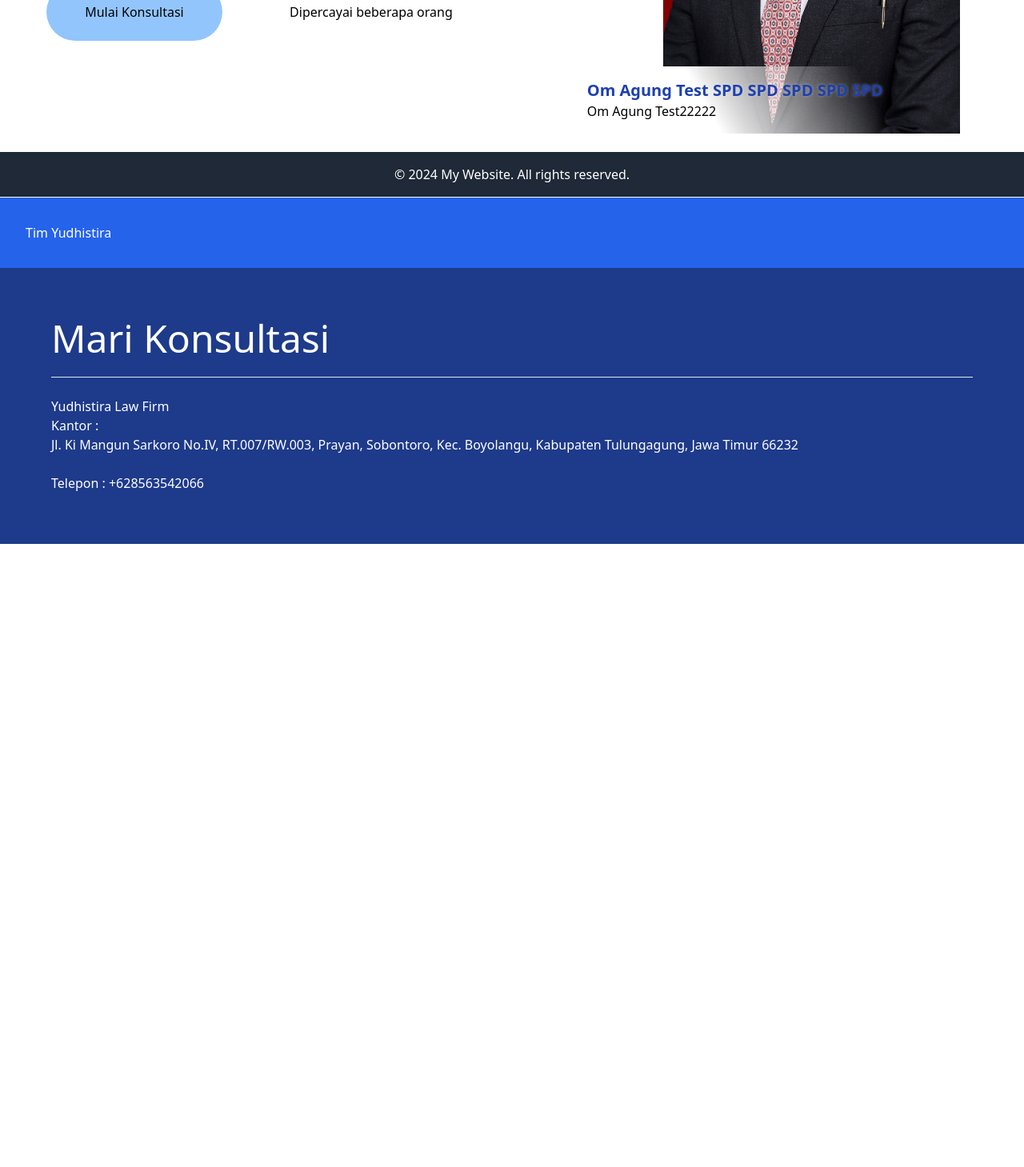
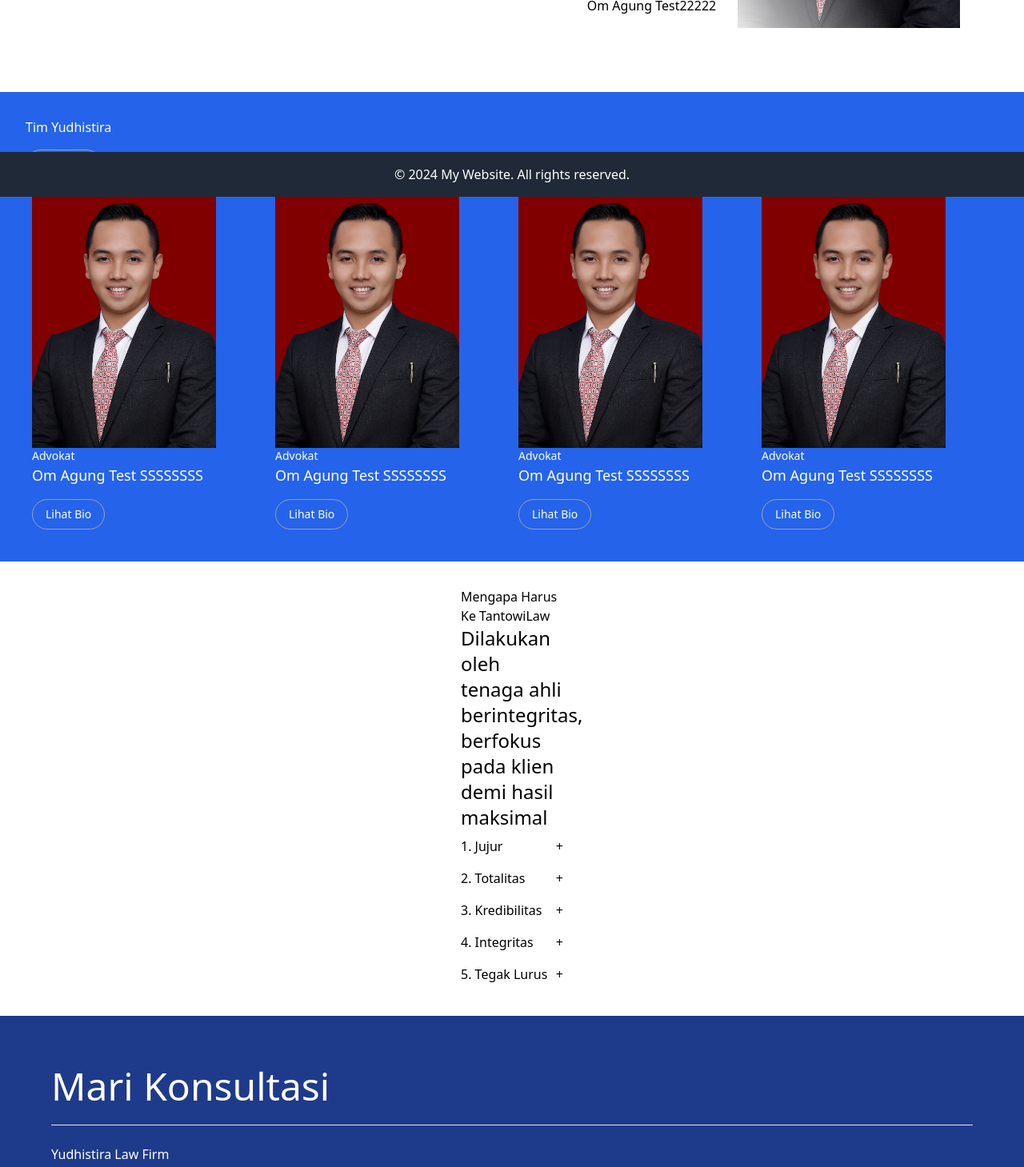
Before and after one commit to staysomi/WebLawyer, a Vue app in the folder lawfirm/: page / in a window 1280 px wide. Shown: the part 554-2013 px from the top of the page at 80% size. Before the commit the page ends 1290 px from the top, so only its background shows below. Built offline with nearby package versions, Linux system fonts and the light colour scheme.

Commit message:
add slider, popup, and dropdown-desc

```diff
--- /dev/null
+++ b/lawfirm/src/components/DetailsDropdown.vue
@@ -0,0 +1,70 @@
+<template>
+    <div class="relative w-full">
+        <div @click="toggleDropdown" class="py-2 justify-between flex">
+            {{ title }}
+            <span v-if="!isOpen">+</span>
+            <span v-if="isOpen">-</span>
+        </div>
+        <transition name="slide-fade" @before-enter="beforeEnter" @enter="enter" @leave="leave">
+            <div v-if="isOpen" class="w-full">
+                <slot></slot>
+            </div>
+        </transition>
+    </div>
+</template>
+
+<script>
+export default {
+    props: {
+        title: {
+            type: String,
+            required: true,
+        },
+    },
+    data() {
+        return {
+            isOpen: false,
+        };
+    },
+    methods: {
+        toggleDropdown() {
+            this.isOpen = !this.isOpen;
+        },
+        beforeEnter(el) {
+            el.style.maxHeight = '0';
+            el.style.opacity = '0';
+            el.style.transform = 'scaleY(0)';
+        },
+        enter(el, done) {
+            el.style.maxHeight = `${el.scrollHeight}px`;
+            el.style.opacity = '1';
+            el.style.transform = 'scaleY(1)';
+            el.style.transition = 'max-height 0.3s ease, opacity 0.3s ease, transform 0.3s ease';
+            done();
+        },
+        leave(el, done) {
+            el.style.maxHeight = '0';
+            el.style.opacity = '0';
+            el.style.transform = 'scaleY(0)';
+            el.style.transition = 'max-height 0.3s ease, opacity 0.3s ease, transform 0.3s ease';
+            // Ensure the element is removed after the transition
+            el.addEventListener('transitionend', done, { once: true });
+        },
+    },
+};
+</script>
+
+<style scoped>
+.slide-fade-enter-active,
+.slide-fade-leave-active {
+    transition: max-height 0.3s ease, opacity 0.3s ease, transform 0.3s ease;
+    overflow: hidden;
+}
+
+.slide-fade-enter,
+.slide-fade-leave-to {
+    max-height: 0;
+    opacity: 0;
+    transform: scaleY(0);
+}
+</style>
--- a/lawfirm/src/components/Home.vue
+++ b/lawfirm/src/components/Home.vue
@@ -1,7 +1,8 @@
 <script setup>
 import 'vue3-carousel/dist/carousel.css'
 import WA from './LangsungWA.vue'
-// import Slider from './SliderTim.vue'
+import Slider from './SliderTim.vue'
+import Dropdown from './DetailsDropdown.vue'
 
 </script>
 <template>
@@ -27,7 +28,7 @@ import WA from './LangsungWA.vue'
             </div>
             <div v-show="isVisible" class="animate-slideInFromRight justify-end flex p-16">
                 <div class="relative flex justify-end">
-                    <img src="../assets/img/foto.JPG" style="width: 80%;">
+                    <img src="../assets/img/foto.JPG" style="width: 60%;">
                     <div class="nametag absolute bottom-0">
                         <p class="text-xl text-blue-800 font-extrabold">Om Agung Test SPD SPD SPD SPD SPD</p>
                         <p class="text-md">Om Agung Test22222</p>
@@ -37,7 +38,31 @@ import WA from './LangsungWA.vue'
         </div>
         <div class="bg-blue-600 p-8 text-white">
             <p>Tim Yudhistira</p>
-            <!-- <Slider class="mt-4"/> -->
+            <router-link to="/tim-kami">
+                <div
+                    class="cursor-pointer mt-4 py-2 px-4 w-fit h-fit text-sm bg-transparent border border-gray-400 rounded-full text-white">
+                    Tim Kami</div>
+            </router-link>
+            <Slider class="mt-4 flex justify-center" />
+        </div>
+        <div class="text-black py-8 px-[36rem]">
+            Mengapa Harus Ke TantowiLaw
+            <p class="text-2xl">Dilakukan oleh tenaga ahli berintegritas, berfokus pada klien demi hasil maksimal</p>
+            <Dropdown title="1. Jujur" class="cursor-pointer">
+                <p>This is the description text that appears when the dropdown is opened.</p>
+            </Dropdown>
+            <Dropdown title="2. Totalitas" class="cursor-pointer">
+                <p>This is the description text that appears when the dropdown is opened.</p>
+            </Dropdown>
+            <Dropdown title="3. Kredibilitas" class="cursor-pointer">
+                <p>This is the description text that appears when the dropdown is opened.</p>
+            </Dropdown>
+            <Dropdown title="4. Integritas" class="cursor-pointer">
+                <p>This is the description text that appears when the dropdown is opened.</p>
+            </Dropdown>
+            <Dropdown title="5. Tegak Lurus" class="cursor-pointer">
+                <p>This is the description text that appears when the dropdown is opened.</p>
+            </Dropdown>
         </div>
     </div>
 </template>
--- /dev/null
+++ b/lawfirm/src/components/PopupBio.vue
@@ -0,0 +1,28 @@
+<template>
+    <div v-if="isVisible" class="fixed inset-0 flex items-center justify-center bg-black bg-opacity-50 z-50">
+      <div class="bg-gray-800 p-6 rounded-lg shadow-lg relative">
+        <button @click="close" class="absolute top-2 right-2 text-gray-500 hover:text-gray-700">&times;</button>
+        <slot></slot>
+      </div>
+    </div>
+  </template>
+
+  <script>
+  export default {
+    props: {
+      isVisible: {
+        type: Boolean,
+        default: false,
+      },
+    },
+    methods: {
+      close() {
+        this.$emit('close');
+      },
+    },
+  };
+  </script>
+
+  <style scoped>
+  /* Optional: Additional styling */
+  </style>
--- a/lawfirm/src/components/SliderTim.vue
+++ b/lawfirm/src/components/SliderTim.vue
@@ -1,23 +1,88 @@
 <template>
-  <Carousel :autoplay="2000" :wrap-around="true" pause-autoplay-on-hover>
-    <Slide v-for="slide in 10" :key="slide">
-      <div class="carousel__item">{{ slide }}</div>
-    </Slide>
-  </Carousel>
+  <div class="relative w-full overflow-hidden">
+    <div class="flex transition-transform duration-300 ease-in-out"
+      :style="{ transform: `translateX(-${currentIndex * (100 / visibleItems)}%)` }">
+      <div v-for="(slide, index) in visibleSlides" :key="index" class="w-1/4 flex-shrink-0 p-2 justify-center">
+        <div class="flex w-full flex-col justify-center">
+          <img src="../assets/img/foto.JPG" alt="Slide Image" class="w-4/5 h-auto" />
+          <p class="text-sm">Advokat</p>
+          <p class="text-lg">Om Agung Test SSSSSSSS</p>
+          <div @click="showPopup = true, sendPopupData(slide, slide + 'sasasasas')"
+            class="cursor-pointer mt-4 py-2 px-4 w-fit h-fit text-sm bg-transparent border border-gray-400 rounded-full text-white">
+            Lihat Bio</div>
+        </div>
+      </div>
+    </div>
+  </div>
+  <Popup :isVisible="showPopup" @close="showPopup = false">
+    <h2 class="text-xl font-bold mb-4">{{ popupTitle }}</h2>
+    <p>{{ popupDescription }}</p>
+  </Popup>
 </template>
 
 <script>
-import { defineComponent } from 'vue'
-import { Carousel, Pagination, Slide } from 'vue3-carousel'
 
-import 'vue3-carousel/dist/carousel.css'
+import Popup from './PopupBio.vue';
+export default {
+  components: {
+    Popup,
+  },
+  data() {
+    return {
+      showPopup: false,
+      currentIndex: 0,
+      visibleItems: 4,
+      slides: [
+        'omagung1',
+        'omagung2',
+        'omagung3',
+        'omagung4',
+        'omagung5',
+      ],
+      autoSlideInterval: null,
+      popupTitle: '',
+      popupDescription: ''
+    };
+  },
+  computed: {
+    visibleSlides() {
+      // Double the array to create the infinite loop effect
+      return this.slides.concat(this.slides);
+    },
+  },
+  mounted() {
+    this.startAutoSlide();
+  },
+  beforeDestroy() {
+    this.stopAutoSlide();
+  },
+  methods: {
+    next() {
+      this.currentIndex++;
+      if (this.currentIndex >= this.slides.length) {
+        this.currentIndex = 0;
+      }
+    },
+    prev() {
+      this.currentIndex--;
+      if (this.currentIndex < 0) {
+        this.currentIndex = this.slides.length - 1;
+      }
+    },
+    startAutoSlide() {
+      this.autoSlideInterval = setInterval(this.next, 3000); // Change slide every 3 seconds
+    },
+    stopAutoSlide() {
+      clearInterval(this.autoSlideInterval);
+    },
+    sendPopupData(title, description){
+      this.popupTitle = title
+      this.popupDescription = description
+    }
+  },
+};
+</script>
 
-export default defineComponent({
-  name: 'Autoplay',
-  components: {
-    Carousel,
-    Slide,
-    Pagination,
-  },
-})
-</script>
+<style scoped>
+/* Optional: Additional styling */
+</style>
```
Also changed, not shown: 1 other file (tests, documents, lock files or other folders).
